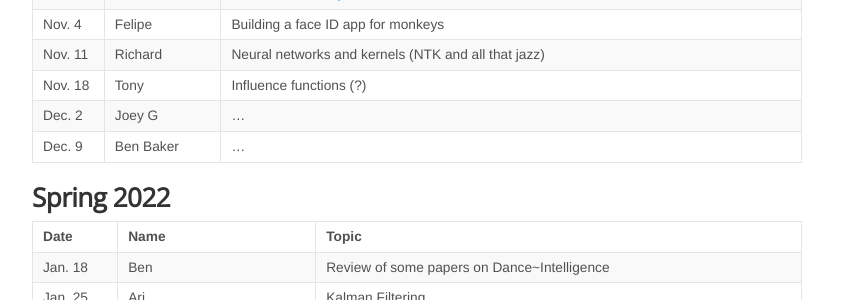
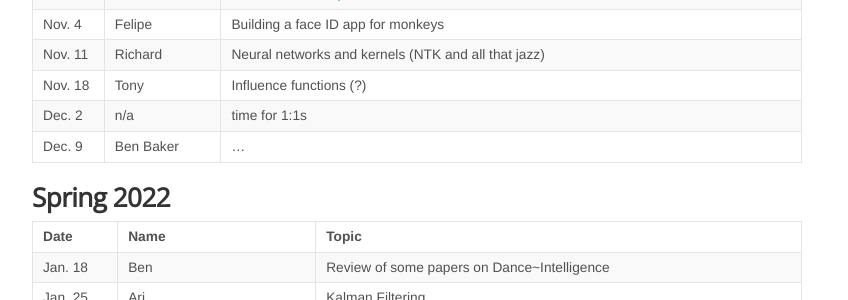
Before and after one commit to KordingLab/KordingLab.github.io, a Jekyll site: the page built from _posts/2021-01-01-upcoming-lab-teaching.md, in a window 1280 px wide and 900 px high, scrolled down 766 px. Shown: the part 152-452 px from the top of the window, without its empty margins (223-1071 px from the left). Built offline with Jekyll 4.4.1, drawn with Linux system fonts in a browser that asks for light colours; nearby versions of some CDN libraries; comment, search, counter and statistics services are not loaded.

Commit message:
Update 2021-01-01-upcoming-lab-teaching.md

```diff
--- a/_posts/2021-01-01-upcoming-lab-teaching.md
+++ b/_posts/2021-01-01-upcoming-lab-teaching.md
@@ -30,7 +30,7 @@ Please list below, topics you would like to learn more about (you may share your
 | Nov. 4  | Felipe | Building a face ID app for monkeys |
 | Nov. 11 | Richard | Neural networks and kernels (NTK and all that jazz) |
 | Nov. 18 | Tony | Influence functions (?) |
-| Dec. 2  | Joey G | ... |
+| Dec. 2  | n/a | time for 1:1s |
 | Dec. 9  | Ben Baker |  ... |
 
 ### Spring 2022
```
